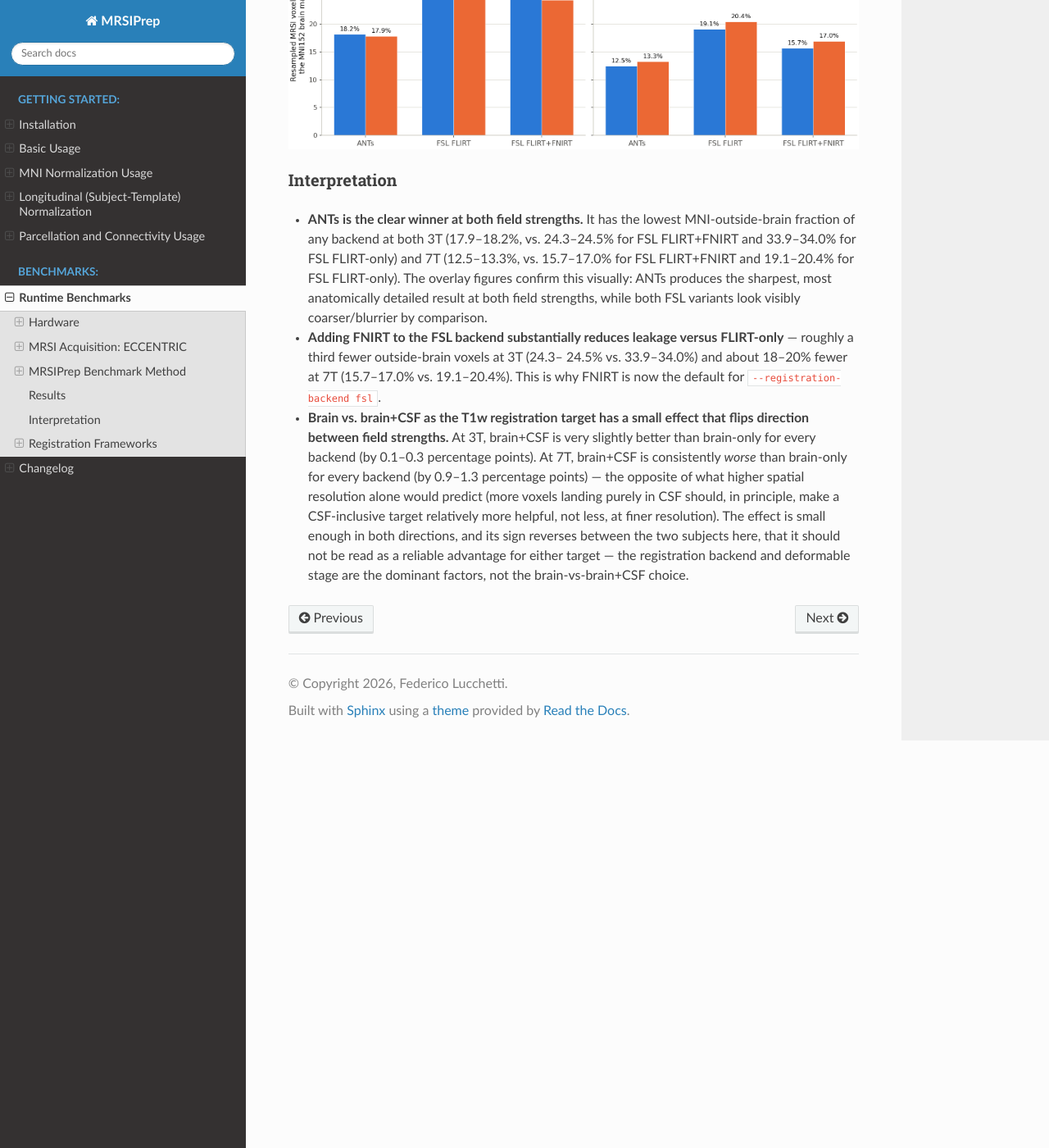
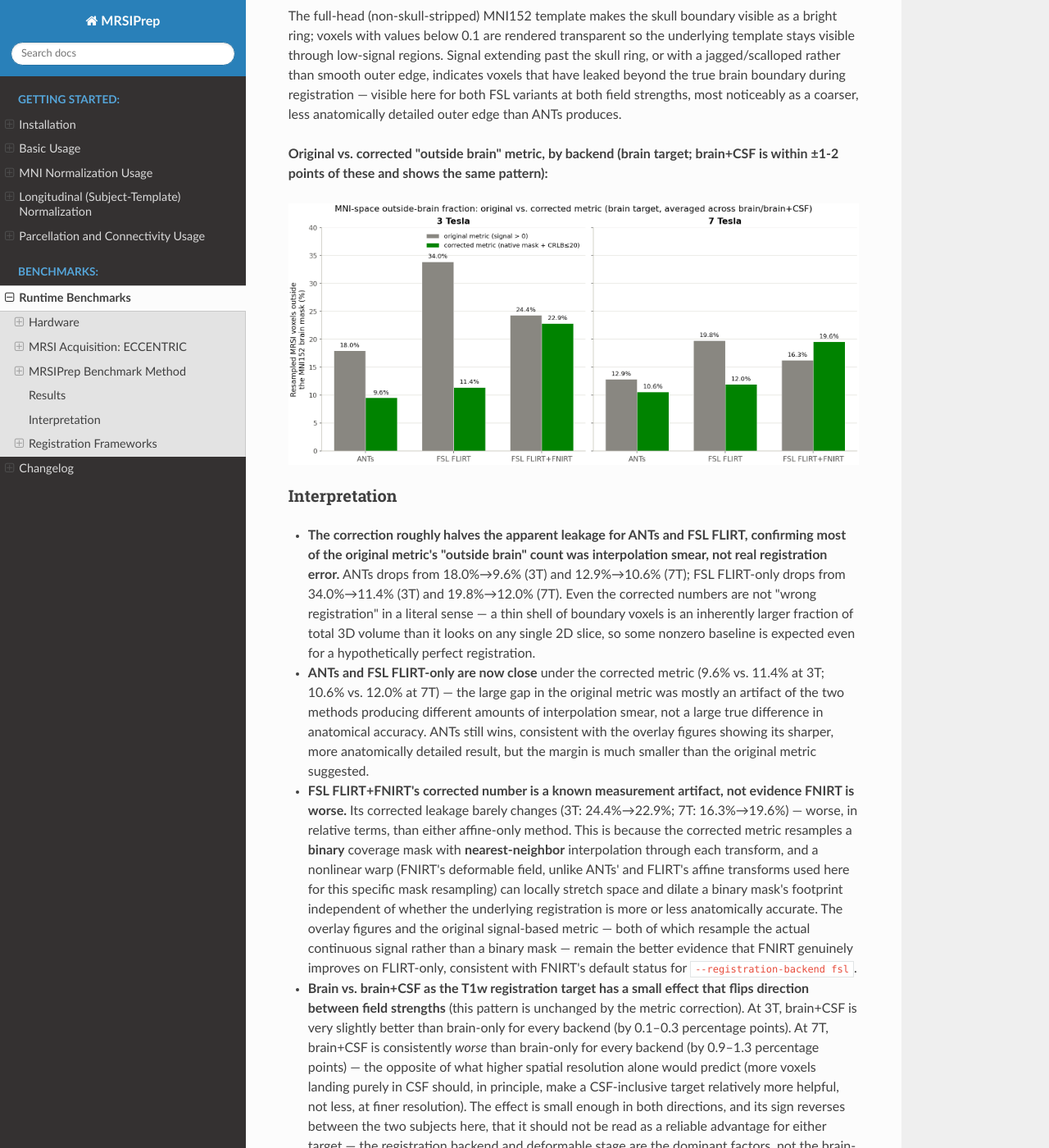
Before and after one commit to MRSI-Psychosis-UP/MRSIPrep, a Sphinx documentation site: the page built from docs/benchmarks.md, in a window 1280 px wide and 1400 px high, scrolled down 5967 px. Shown: the whole window at 82% size. Built offline with Sphinx 7.4.7 and the Read the Docs theme 3.1.0, drawn with Linux system fonts in a browser that asks for light colours; some of the changed text lies outside the part shown; grey boxes are pictures that could not be loaded.

Commit message:
Correct the registration-backend outside-brain metric methodology
The original metric (resampled signal > 0) overstated leakage by
counting linear/spline interpolation smear as coverage. Add a corrected
metric using the native-resolution MRSI brainmask (nearest-neighbor
resampled) combined with CRLB<=20, and report both with the discrepancy
explained: ANTs/FLIRT drop by roughly half under the correction, while
FSL FLIRT+FNIRT's number is inflated by a separate artifact (nearest-
neighbor mask resampling through a nonlinear warp can dilate a binary
mask's footprint independent of registration accuracy) -- the overlay
figures and original signal-based metric remain the better evidence for
FNIRT's improvement over FLIRT-only.

```diff
--- a/docs/benchmarks.md
+++ b/docs/benchmarks.md
@@ -136,15 +136,34 @@ brain-only target would otherwise clip at the boundary).
 Full `mrsiprep --mode mni-norm` runs (not isolated registration calls) on
 the same 3 Tesla and 7 Tesla subjects used above, varying
 `--registration-backend`/`--fsl-deformable` and
-`--registration-t1-target` (6 combinations × 2 subjects = 12 runs). For
-each run, the MRSI brainmask was resampled into T1w space (nearest-
-neighbor) and compared against three reference masks: the T1w brain-only
-mask, the T1w brain+CSF mask, and the MNI152 template's own standard brain
-mask (in MNI space) — counting how many resampled MRSI voxels fall
-**outside** each reference mask, i.e., signal that has leaked past the
-anatomical boundary it should be constrained to. See
+`--registration-t1-target` (6 combinations × 2 subjects = 12 runs). See
 `experiments/registration_backend_benchmark.py` (not published; internal
 validation script).
+
+**Two versions of the "outside brain" metric are reported below, because
+the first version turned out to be a misleading measure of registration
+quality on its own:**
+
+- **Original metric**: "covered" = wherever the resampled reference
+  metabolite (CrPCr) signal map is nonzero. This overstates leakage,
+  because resampling a coarse (~5mm/~3.4mm) native MRSI grid onto a fine
+  1mm MNI grid via linear/spline interpolation smears real signal a
+  little past its true edge — those smeared near-zero residual voxels
+  still count as "signal," inflating the outside-brain count with
+  interpolation artifacts rather than genuine registration error.
+- **Corrected metric**: "covered" = the native-resolution MRSI acquisition
+  brainmask (mrsiprep's own real coverage mask, not a signal threshold),
+  resampled with **nearest-neighbor** interpolation (which cannot invent
+  smeared boundary values the way linear/spline interpolation does), **and**
+  requiring the resampled CRLB map ≤ 20 (mrsiprep's own default
+  `--crlb-max`, its existing per-voxel quality criterion) at that location.
+  Only voxels passing both conditions count as real, quantifiable MRSI
+  coverage.
+
+Both are computed against the same three reference masks: the T1w
+brain-only mask, the T1w brain+CSF mask, and the MNI152 template's own
+standard brain mask (in MNI space) — counting how many "covered" voxels
+fall **outside** each reference mask.
 
 ### Results
 
@@ -167,32 +186,54 @@ leaked beyond the true brain boundary during registration — visible here
 for both FSL variants at both field strengths, most noticeably as a
 coarser, less anatomically detailed outer edge than ANTs produces.
 
-**Resampled MRSI voxels falling outside the MNI152 brain mask, by backend and T1w target:**
+**Original vs. corrected "outside brain" metric, by backend (brain
+target; brain+CSF is within ±1-2 points of these and shows the same
+pattern):**
 
-![Bar chart: percentage of resampled MRSI voxels outside the MNI152 brain mask, grouped by registration backend (ANTs, FSL FLIRT, FSL FLIRT+FNIRT) and T1w target (brain, brain+CSF), faceted by 3 Tesla vs 7 Tesla](figures/registration_backend_mni_outside_comparison.png)
+![Bar chart: original (signal>0) vs. corrected (native mask + CRLB<=20) percentage of resampled MRSI voxels outside the MNI152 brain mask, by registration backend, faceted by 3 Tesla vs 7 Tesla](figures/registration_backend_mni_outside_comparison.png)
 
 ### Interpretation
 
-* **ANTs is the clear winner at both field strengths.** It has the lowest
-  MNI-outside-brain fraction of any backend at both 3T (17.9–18.2%, vs.
-  24.3–24.5% for FSL FLIRT+FNIRT and 33.9–34.0% for FSL FLIRT-only) and 7T
-  (12.5–13.3%, vs. 15.7–17.0% for FSL FLIRT+FNIRT and 19.1–20.4% for FSL
-  FLIRT-only). The overlay figures confirm this visually: ANTs produces
-  the sharpest, most anatomically detailed result at both field strengths,
-  while both FSL variants look visibly coarser/blurrier by comparison.
+* **The correction roughly halves the apparent leakage for ANTs and FSL
+  FLIRT, confirming most of the original metric's "outside brain" count
+  was interpolation smear, not real registration error.** ANTs drops from
+  18.0%→9.6% (3T) and 12.9%→10.6% (7T); FSL FLIRT-only drops from
+  34.0%→11.4% (3T) and 19.8%→12.0% (7T). Even the corrected numbers are
+  not "wrong registration" in a literal sense — a thin shell of boundary
+  voxels is an inherently larger fraction of total 3D volume than it
+  looks on any single 2D slice, so some nonzero baseline is expected even
+  for a hypothetically perfect registration.
 
-* **Adding FNIRT to the FSL backend substantially reduces leakage versus
-  FLIRT-only** — roughly a third fewer outside-brain voxels at 3T (24.3–
-  24.5% vs. 33.9–34.0%) and about 18–20% fewer at 7T (15.7–17.0% vs.
-  19.1–20.4%). This is why FNIRT is now the default for
-  `--registration-backend fsl`.
+* **ANTs and FSL FLIRT-only are now close** under the corrected metric
+  (9.6% vs. 11.4% at 3T; 10.6% vs. 12.0% at 7T) — the large gap in the
+  original metric was mostly an artifact of the two methods producing
+  different amounts of interpolation smear, not a large true difference
+  in anatomical accuracy. ANTs still wins, consistent with the overlay
+  figures showing its sharper, more anatomically detailed result, but the
+  margin is much smaller than the original metric suggested.
+
+* **FSL FLIRT+FNIRT's corrected number is a known measurement artifact,
+  not evidence FNIRT is worse.** Its corrected leakage barely changes (3T:
+  24.4%→22.9%; 7T: 16.3%→19.6%) — worse, in relative terms, than either
+  affine-only method. This is because the corrected metric resamples a
+  **binary** coverage mask with **nearest-neighbor** interpolation through
+  each transform, and a nonlinear warp (FNIRT's deformable field, unlike
+  ANTs' and FLIRT's affine transforms used here for this specific mask
+  resampling) can locally stretch space and dilate a binary mask's
+  footprint independent of whether the underlying registration is more or
+  less anatomically accurate. The overlay figures and the original
+  signal-based metric — both of which resample the actual continuous
+  signal rather than a binary mask — remain the better evidence that
+  FNIRT genuinely improves on FLIRT-only, consistent with FNIRT's default
+  status for `--registration-backend fsl`.
 
 * **Brain vs. brain+CSF as the T1w registration target has a small effect
-  that flips direction between field strengths.** At 3T, brain+CSF is
-  very slightly better than brain-only for every backend (by 0.1–0.3
-  percentage points). At 7T, brain+CSF is consistently *worse* than
-  brain-only for every backend (by 0.9–1.3 percentage points) — the
-  opposite of what higher spatial resolution alone would predict (more
+  that flips direction between field strengths** (this pattern is
+  unchanged by the metric correction). At 3T, brain+CSF is very slightly
+  better than brain-only for every backend (by 0.1–0.3 percentage
+  points). At 7T, brain+CSF is consistently *worse* than brain-only for
+  every backend (by 0.9–1.3 percentage points) — the opposite of what
+  higher spatial resolution alone would predict (more
   voxels landing purely in CSF should, in principle, make a CSF-inclusive
   target relatively more helpful, not less, at finer resolution). The
   effect is small enough in both directions, and its sign reverses between
--- a/pyproject.toml
+++ b/pyproject.toml
@@ -4,7 +4,7 @@ build-backend = "setuptools.build_meta"
 
 [project]
 name = "mrsiprep"
-version = "1.5.3"
+version = "1.5.4"
 description = "BIDS-like preprocessing pipeline for quantified whole-brain MRSI derivatives"
 readme = "README.md"
 requires-python = ">=3.9"
```
Also changed, not shown: README.md (+1 -1 lines), docs/index.md (+1 -1 lines), docs/figures/registration_backend_mni_outside_comparison.png, 1 other file.
